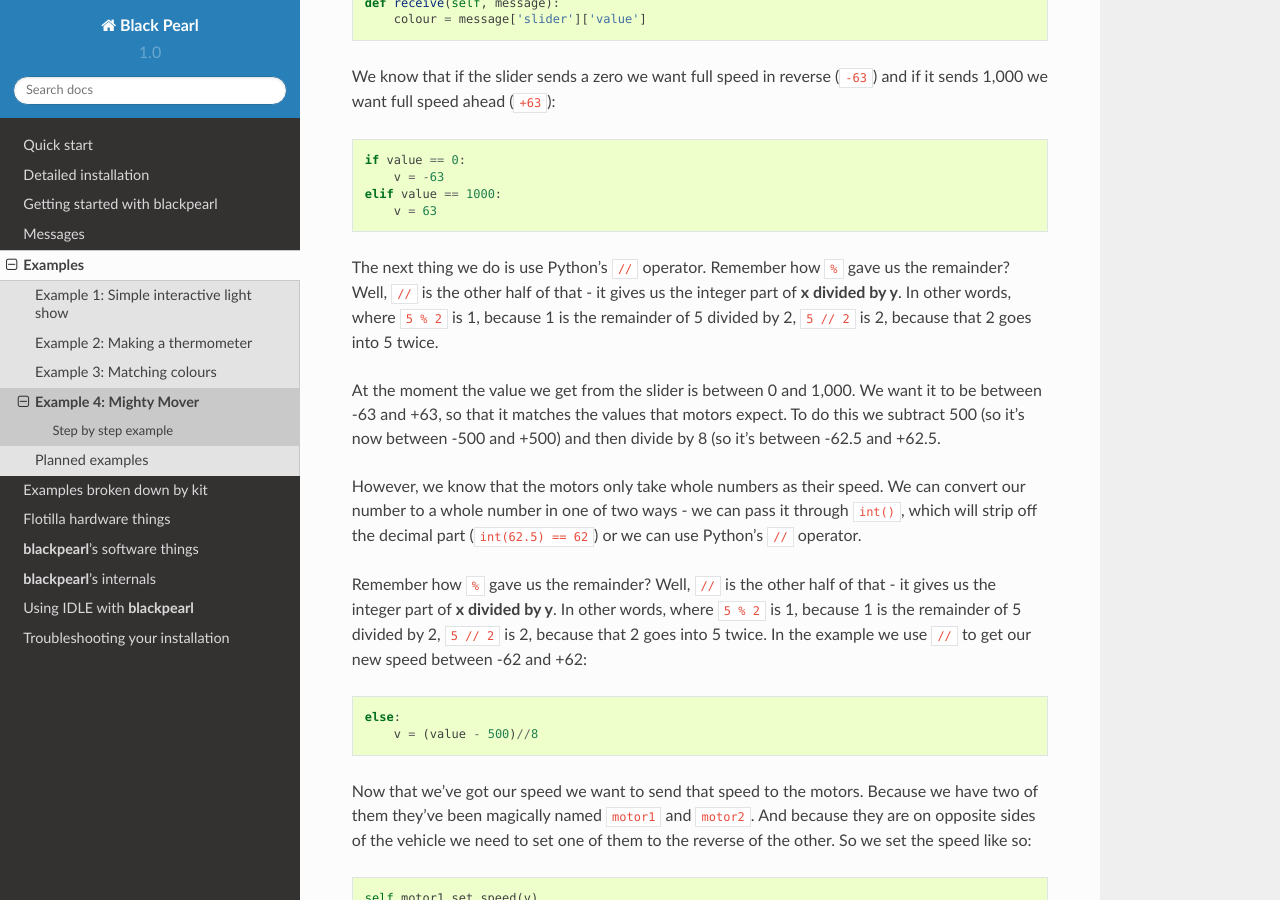
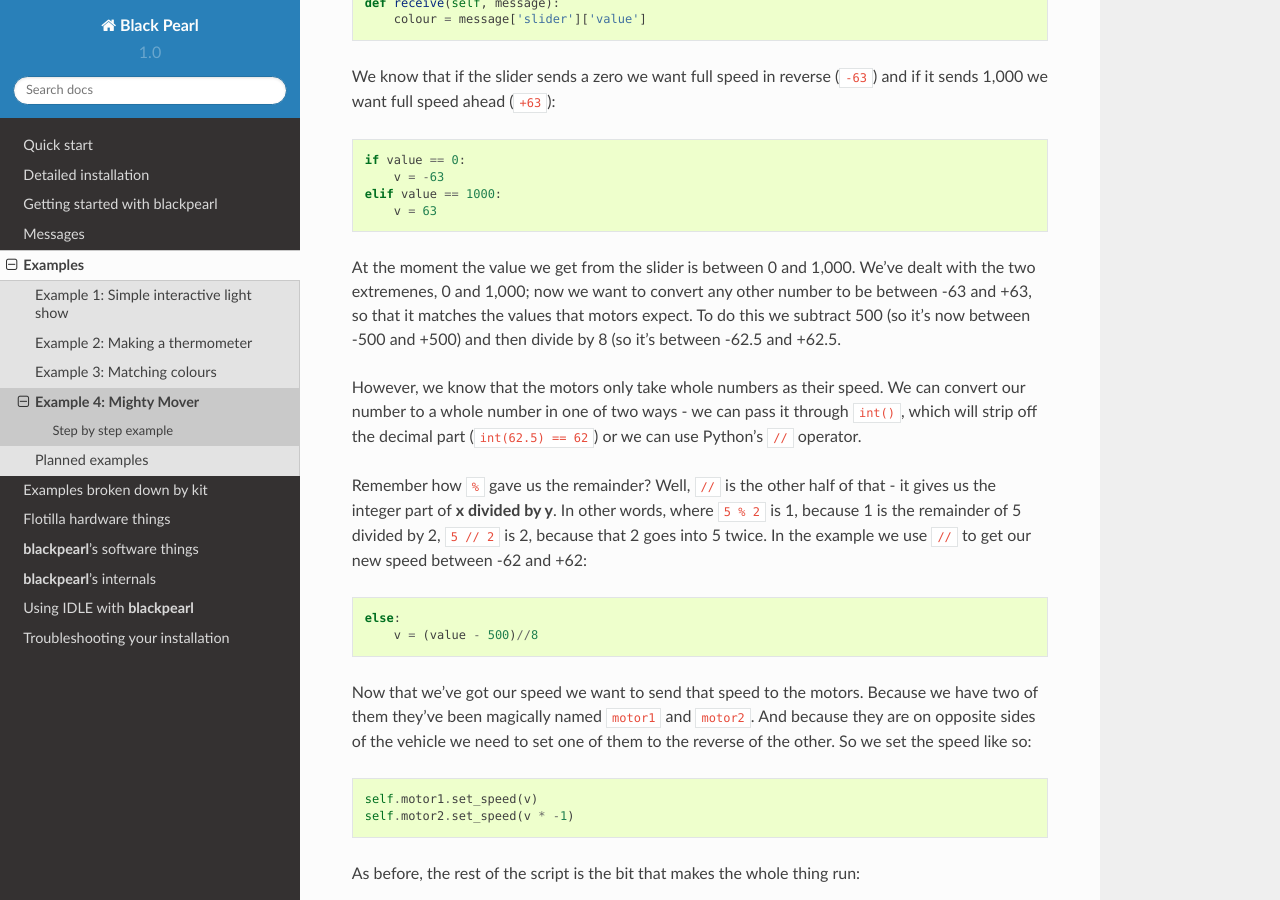
Before and after one commit to offmessage/blackpearl, a Sphinx documentation site: the page built from docs/examples/example_4.rst, in a window 1280 px wide and 900 px high, scrolled down 1990 px. Built offline with Sphinx 7.4.7 and the Read the Docs theme 2.0.0, drawn with Linux system fonts in a browser that asks for light colours.

Commit message:
Little fix. remove duplicated paragraph

```diff
--- a/docs/examples/example_4.rst
+++ b/docs/examples/example_4.rst
@@ -105,14 +105,9 @@ and if it sends 1,000 we want full speed ahead (``+63``)::
             elif value == 1000:
                 v = 63
 
-The next thing we do is use Python's ``//`` operator. Remember how ``%`` gave us
-the remainder? Well, ``//`` is the other half of that - it gives us the integer
-part of **x divided by y**. In other words, where ``5 % 2`` is 1, because 1 is
-the remainder of 5 divided by 2, ``5 // 2`` is 2, because that 2 goes into 5
-twice.
-
-At the moment the value we get from the slider is between 0 and 1,000. We want
-it to be between -63 and +63, so that it matches the values that motors expect.
+At the moment the value we get from the slider is between 0 and 1,000. We've
+dealt with the two extremenes, 0 and 1,000; now we want to convert any other
+number to be between -63 and +63, so that it matches the values that motors expect.
 To do this we subtract 500 (so it's now between -500 and +500) and then divide
 by 8 (so it's between -62.5 and +62.5.
 
```
